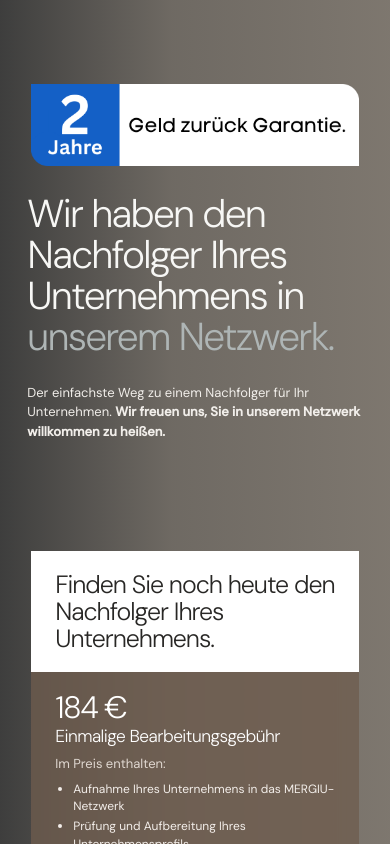
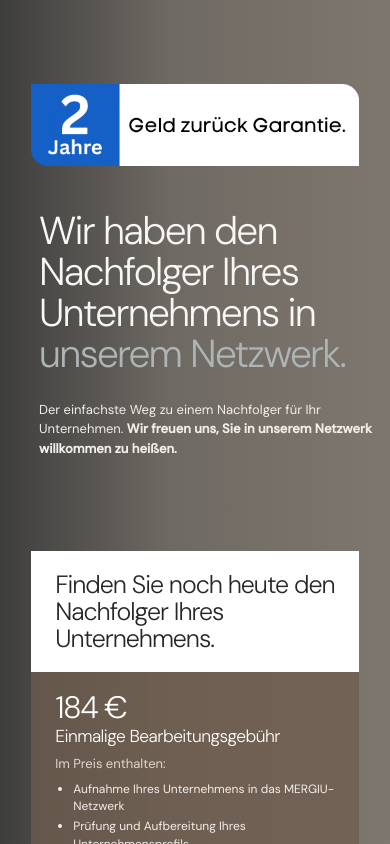
Before and after one commit to florian366/mergiu, a Next.js app: page /buchung in a window 390 px wide. Shown: the top 844 px of the page. Built offline with nearby package versions, Linux system fonts and the light colour scheme.

Commit message:
Adjust booking hero text on mobile

```diff
--- a/app/buchung/booking.module.css
+++ b/app/buchung/booking.module.css
@@ -104,7 +104,7 @@
   .slide { width: 100%; height: auto; min-height: 0; overflow: visible; }
   .heroSlide { min-height: 100svh; padding-bottom: 8vh; }
   .heroSlide::after { top: 10vh; left: 8%; width: 84%; }
-  .heroContent { position: relative; top: auto; left: auto; width: auto; padding: 25vh 8% 0; }
+  .heroContent { position: relative; top: 2vh; left: 3%; width: auto; padding: 25vh 8% 0; }
   .heroContent h1 { font-size: clamp(42px, 10vw, 70px); }
   .networkCard { position: relative; top: auto; right: auto; width: auto; margin: 13vh 8% 0; padding: 24px; }
   .introHeading { margin: -24px -24px 20px; padding: 20px 24px; }
```
